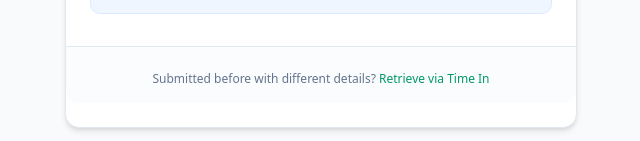
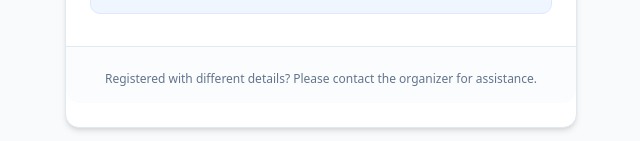
Before and after one commit to Banyel3/seminar-event-attendance, a Next.js app: page / in a window 1280 px wide. Shown: the part 712-853 px from the top of the page, without its empty margins (319-959 px from the left). Built offline with nearby package versions, Linux system fonts and the light colour scheme; no server answers.

Commit message:
fix: correct misleading footer text on sign-up page

```diff
--- a/src/app/page.tsx
+++ b/src/app/page.tsx
@@ -249,8 +249,7 @@ export default function SignUpPage() {
         </CardContent>
         <CardFooter className="justify-center border-t py-4 text-center mt-2 bg-slate-50/50 rounded-b-xl">
           <p className="text-xs text-slate-500">
-            Submitted before with different details?{" "}
-            <Link href="/attend" className="text-emerald-600 hover:underline font-medium">Retrieve via Time In</Link>
+            Registered with different details? Please contact the organizer for assistance.
           </p>
         </CardFooter>
       </Card>
```
